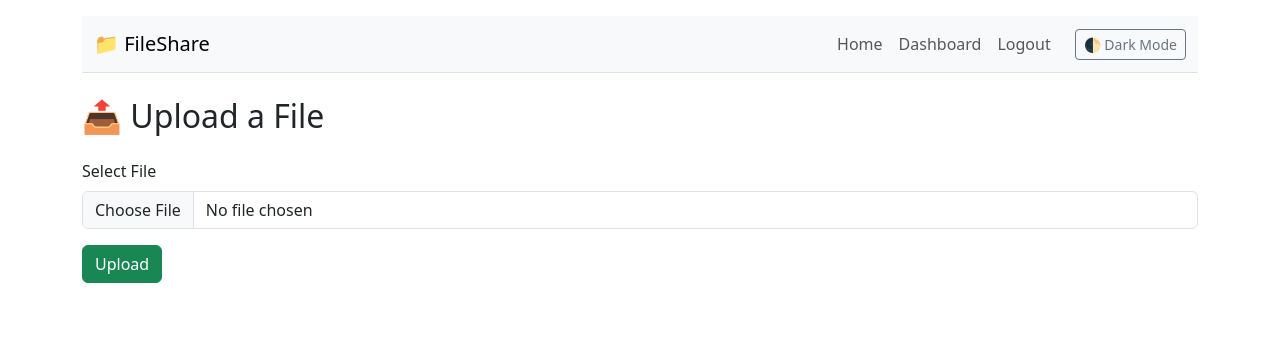
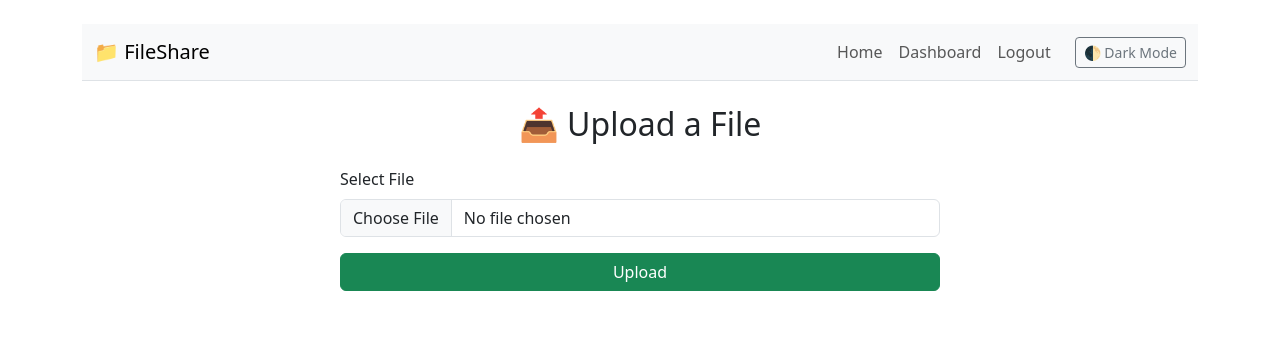
Before and after one commit to pollycarp/flask-file-share, a Flask app: page /dashboard in a window 1280 px wide. Shown: the top 338 px of the page. Run offline with Flask 3, Linux system fonts and the light colour scheme; the visitor is signed in with stand-in values (Sample User, id 1).

Commit message:
new file wow

```diff
--- a/app.py
+++ b/app.py
@@ -283,37 +283,76 @@ def download(file_id):
     return send_file(temp_path, as_attachment=True, download_name=original_name)
 
 
+# @app.route('/download/<file_id>', methods=['GET'])
+# def download_confirm(file_id):
+#     if 'user_email' not in session:
+#         session['redirect_after_login'] = request.path
+#         return redirect(url_for('login'))
+#
+#     doc = db.collection('files').document(file_id).get()
+#     if not doc.exists:
+#         return render_template('404.html'), 404
+#
+#     file_data = doc.to_dict()
+#     return render_template('download_confirm.html', file_id=file_id, filename=file_data.get('filename'))
+
 @app.route('/download/<file_id>', methods=['GET'])
-def download_confirm(file_id):
+def download_redirect(file_id):
     if 'user_email' not in session:
         session['redirect_after_login'] = request.path
         return redirect(url_for('login'))
+
+    # Save the file ID in session for confirmation step
+    session['pending_download'] = file_id
 
     doc = db.collection('files').document(file_id).get()
     if not doc.exists:
         return render_template('404.html'), 404
 
     file_data = doc.to_dict()
-    return render_template('download_confirm.html', file_id=file_id, filename=file_data.get('filename'))
+    return render_template('download_confirm.html', filename=file_data.get('filename'))
 
 
-# @app.route('/admin/uploads')
-# def view_uploads():
-#     if session.get('user_email') != "markpollycarp@gmail.com":
-#         abort(403)
-#
-#     uploads = db.collection('files').order_by('uploadedAt', direction=firestore.Query.DESCENDING).stream()
-#     history = []
-#     for entry in uploads:
-#         data = entry.to_dict()
-#         history.append({
-#             'filename': data.get('filename'),
-#             'owner': data.get('owner'),
-#             'timestamp': data.get('uploadedAt'),
-#             'blob_name': data.get('blob_name')
-#         })
-#
-#     return render_template('uploads.html', history=history)
+@app.route('/download/confirm', methods=['GET', 'POST'])
+def download_confirm():
+    if 'user_email' not in session:
+        session['redirect_after_login'] = url_for('download_confirm')
+        return redirect(url_for('login'))
+
+    file_id = session.get('pending_download')
+    if not file_id:
+        return redirect(url_for('dashboard'))
+
+    doc = db.collection('files').document(file_id).get()
+    if not doc.exists:
+        return render_template('404.html'), 404
+
+    file_data = doc.to_dict()
+    filename = file_data.get('filename')
+    blob_name = file_data.get('blob_name')
+
+    if request.method == 'POST':
+        blob = bucket.blob(blob_name)
+        temp_path = os.path.join('/tmp', filename)
+        blob.download_to_filename(temp_path)
+
+        # Log the download
+        db.collection('downloads').add({
+            'file_id': file_id,
+            'viewer': session['user_email'],
+            'timestamp': firestore.SERVER_TIMESTAMP
+        })
+
+        # Clean up
+        threading.Thread(
+            target=lambda: (time.sleep(5), os.remove(temp_path) if os.path.exists(temp_path) else None)).start()
+
+        flash('Download successful!')
+        return send_file(temp_path, as_attachment=True, download_name=filename)
+
+    return render_template('download_confirm.html', filename=filename)
+
+
 @app.route('/admin/uploads')
 def view_uploads():
     if session.get('user_email') != "markpollycarp@gmail.com":
--- a/templates/dashboard.html
+++ b/templates/dashboard.html
@@ -1,44 +1,3 @@
-<!--<!DOCTYPE html>-->
-<!--<html lang="en">-->
-<!--<head>-->
-<!--  <meta charset="UTF-8">-->
-<!--  <title>Dashboard - FileShare</title>-->
-<!--  <link href="https://cdn.jsdelivr.net/npm/bootstrap@5.3.3/dist/css/bootstrap.min.css" rel="stylesheet">-->
-<!--  <link rel="stylesheet" href="{{ url_for('static', filename='style.css') }}">-->
-<!--</head>-->
-<!--<body class="container py-3" data-bs-theme="light">-->
-
-<!--  {% include 'components/navbar.html' %}-->
-
-<!--  <h2 class="mb-4">📤Upload a File</h2>-->
-
-<!--  <form method="POST" enctype="multipart/form-data" class="mb-3">-->
-<!--    <div class="mb-3">-->
-<!--      <label for="file" class="form-label">Select File</label>-->
-<!--      <input class="form-control" type="file" name="file" id="file" required>-->
-<!--    </div>-->
-<!--    <button type="submit" class="btn btn-success">Upload</button>-->
-<!--  </form>-->
-
-<!--  {% if link %}-->
-<!--    <div class="alert alert-success mt-4">-->
-<!--      ✅ Share this link: <a href="{{ link }}">{{ link }}</a>-->
-<!--    </div>-->
-<!--  {% endif %}-->
-
-<!--  <script src="https://cdn.jsdelivr.net/npm/bootstrap@5.3.3/dist/js/bootstrap.bundle.min.js"></script>-->
-<!--  <script>-->
-<!--    // Dark mode toggle-->
-<!--    const toggleBtn = document.getElementById('toggle-theme');-->
-<!--    toggleBtn.addEventListener('click', () => {-->
-<!--      const body = document.body;-->
-<!--      const current = body.getAttribute('data-bs-theme');-->
-<!--      const newTheme = current === 'dark' ? 'light' : 'dark';-->
-<!--      body.setAttribute('data-bs-theme', newTheme);-->
-<!--    });-->
-<!--  </script>-->
-<!--</body>-->
-<!--</html>-->
 <!DOCTYPE html>
 <html lang="en">
 <head>
@@ -47,11 +6,14 @@
   <link href="https://cdn.jsdelivr.net/npm/bootstrap@5.3.3/dist/css/bootstrap.min.css" rel="stylesheet">
   <link rel="stylesheet" href="{{ url_for('static', filename='style.css') }}">
 </head>
-<body class="container py-3" data-bs-theme="light">
+<body data-bs-theme="light">
 
+  <div class="container py-4">
     {% include 'components/navbar.html' %}
 
-  <h2 class="mb-4">📤 Upload a File</h2>
+    <div class="text-center mb-4">
+      <h2>📤 Upload a File</h2>
+    </div>
 
     <!-- Flash messages -->
     {% with messages = get_flashed_messages() %}
@@ -65,19 +27,20 @@
       {% endif %}
     {% endwith %}
 
-  <form method="POST" enctype="multipart/form-data" class="mb-3">
+    <form method="POST" enctype="multipart/form-data" class="mb-4 mx-auto" style="max-width: 600px;">
       <div class="mb-3">
         <label for="file" class="form-label">Select File</label>
         <input class="form-control" type="file" name="file" id="file" required>
       </div>
-    <button type="submit" class="btn btn-success">Upload</button>
+      <button type="submit" class="btn btn-success w-100">Upload</button>
     </form>
 
     {% if link %}
-    <div class="alert alert-success mt-4">
-      ✅ Share this link: <a href="{{ link }}" class="text-decoration-underline">{{ link }}</a>
+      <div class="alert alert-success text-center">
+        ✅ Share this link: <a href="{{ link }}" class="fw-bold">{{ link }}</a>
       </div>
     {% endif %}
+  </div>
 
   <script src="https://cdn.jsdelivr.net/npm/bootstrap@5.3.3/dist/js/bootstrap.bundle.min.js"></script>
   <script>
```
Also changed, not shown: templates/download_confirm.html (+20 -1 lines). Lines whose indentation alone changed are shown as unchanged.
